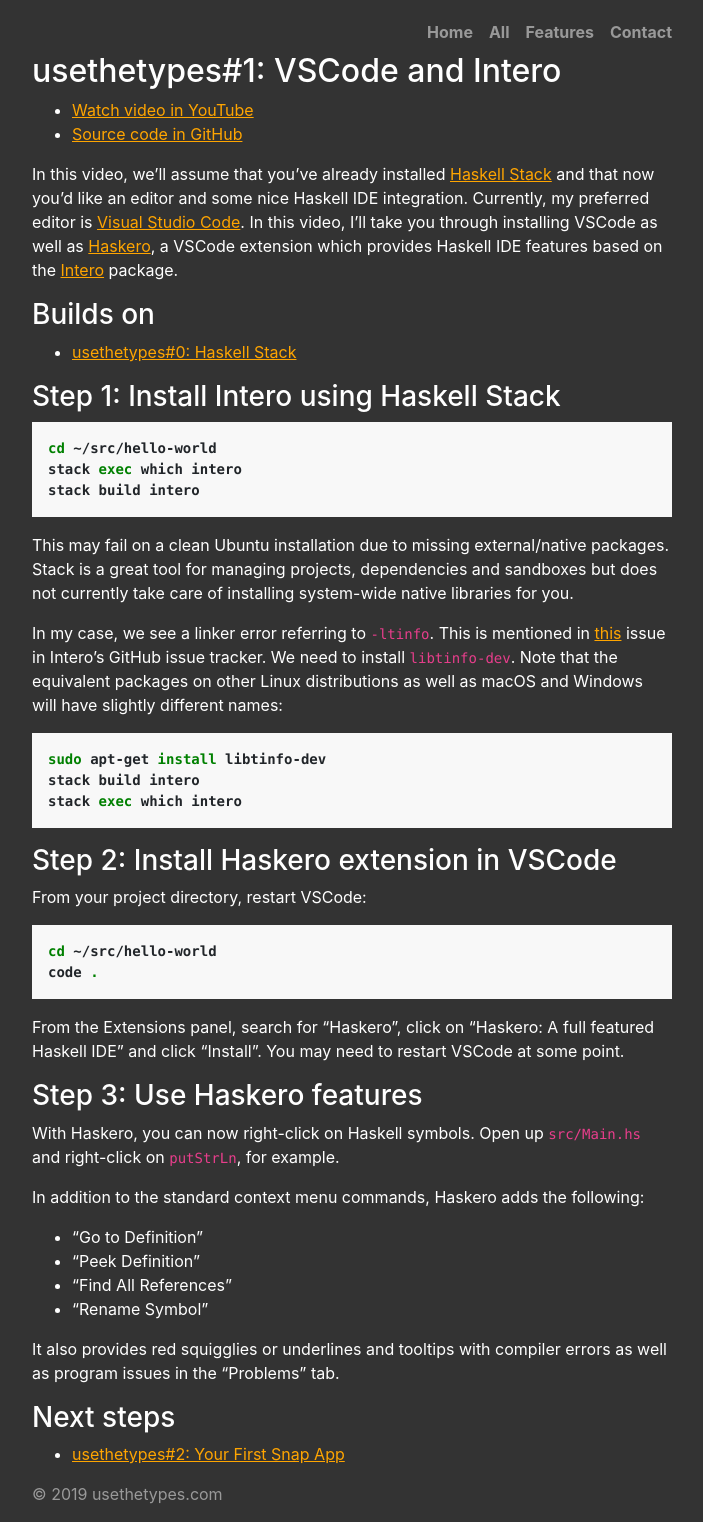
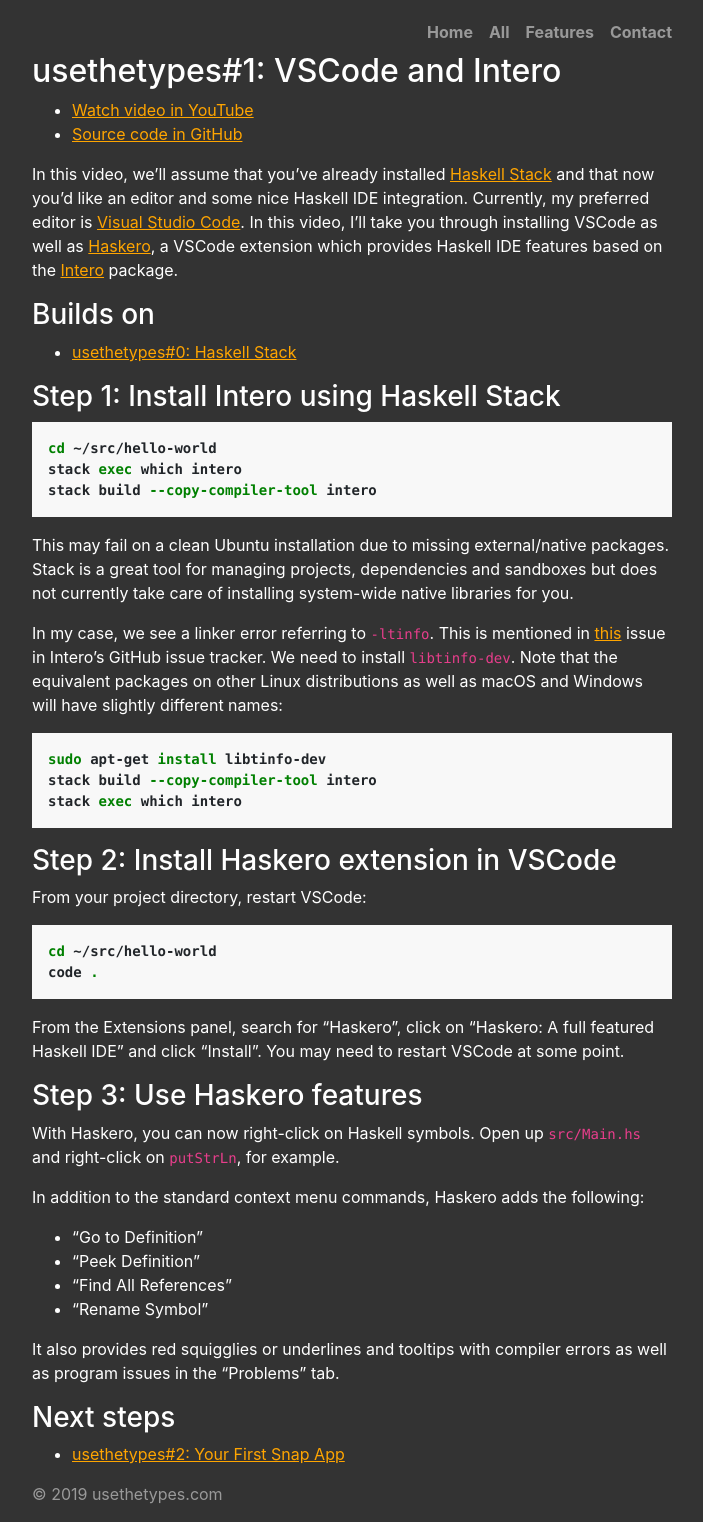
Before and after one commit to usethetypes/usethetypes.github.io, a Jekyll site: the page built from videos/001-vscode-intero.md, in a window 1280 px wide. Shown: the whole page, without its empty margins (288-991 px from the left). Built offline with Jekyll 4.4.1, drawn with Linux system fonts in a browser that asks for light colours.

Commit message:
Add --copy-compiler-tool flag

````diff
--- a/videos/001-vscode-intero.md
+++ b/videos/001-vscode-intero.md
@@ -23,7 +23,7 @@
 ```bash
 cd ~/src/hello-world
 stack exec which intero
-stack build intero
+stack build --copy-compiler-tool intero
 ```
 
 This may fail on a clean Ubuntu installation due to missing
@@ -38,7 +38,7 @@
 
 ```bash
 sudo apt-get install libtinfo-dev
-stack build intero
+stack build --copy-compiler-tool intero
 stack exec which intero
 ```
 
````
Also changed, not shown: videos/009-cleanup.md (+1 -1 lines).
